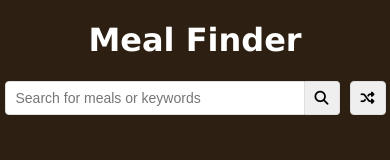
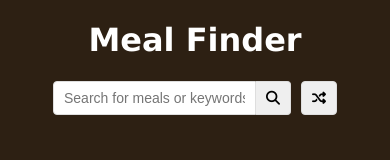
Before and after one commit to vic30004/Meal-FinderJS, a plain HTML site: page inhex.html in a window 390 px wide. Drawn offline with Linux system fonts and the light colour scheme.

Commit message:
added media query for the input

```diff
--- a/style.css
+++ b/style.css
@@ -51,3 +51,11 @@ input[type='text']{
     border-top-right-radius: 4px;
     border-bottom-right-radius: 4px;
 }
+
+@media(max-width: 800px) {}
+@media(max-width: 700px) {}
+@media(max-width: 500px) {
+    input[type='text']{
+        width: 100%;
+    }
+}
```
